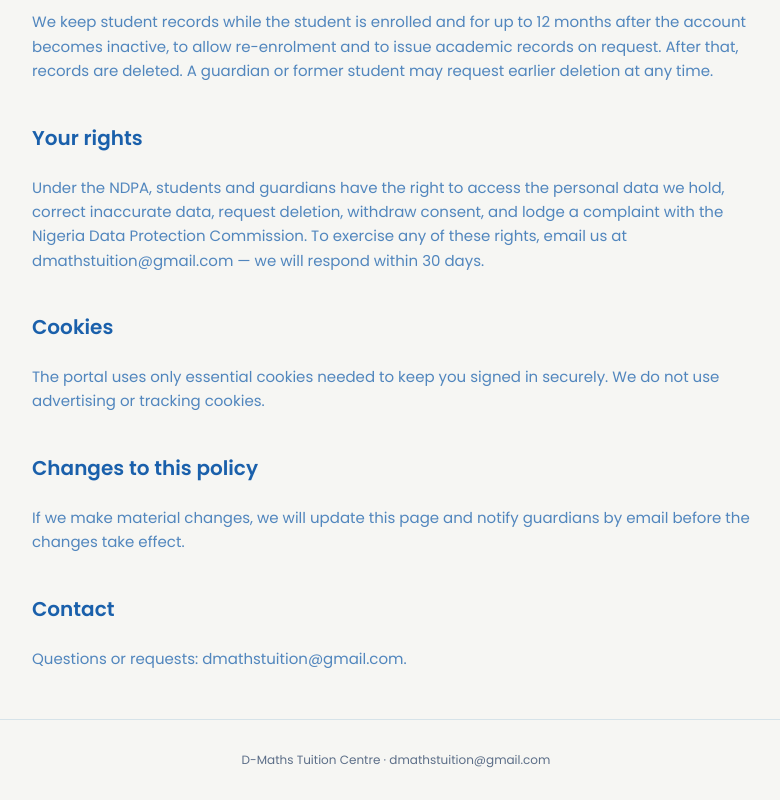
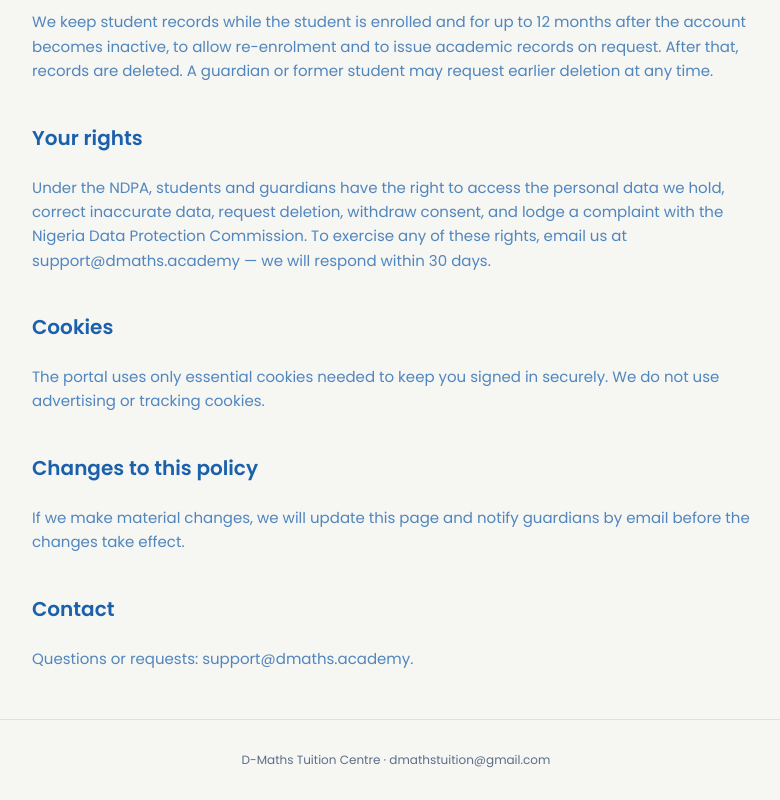
Before and after one commit to dmathstuition/dmaths, a Next.js app: page /privacy in a window 1280 px wide. Shown: the part 1575-2375 px from the top of the page, without its empty margins (244-1024 px from the left). Built offline with nearby package versions, Linux system fonts and the light colour scheme; no server answers.

Commit message:
Update contact email addresses in privacy page

```diff
--- a/app/privacy/page.tsx
+++ b/app/privacy/page.tsx
@@ -75,7 +75,7 @@ export default function PrivacyPage() {
         Under the NDPA, students and guardians have the right to access the personal data we hold,
         correct inaccurate data, request deletion, withdraw consent, and lodge a complaint with
         the Nigeria Data Protection Commission. To exercise any of these rights, email us at
-        dmathstuition@gmail.com — we will respond within 30 days.
+        support@dmaths.academy — we will respond within 30 days.
       </p>
 
       <H2>Cookies</H2>
@@ -92,7 +92,7 @@ export default function PrivacyPage() {
 
       <H2>Contact</H2>
       <p>
-        Questions or requests: dmathstuition@gmail.com.
+        Questions or requests: support@dmaths.academy.
       </p>
     </LegalPage>
   );
```
